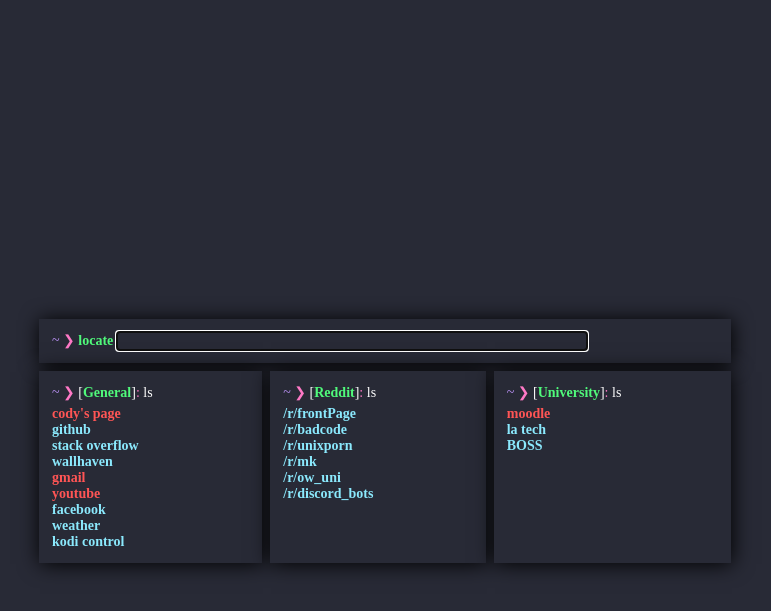
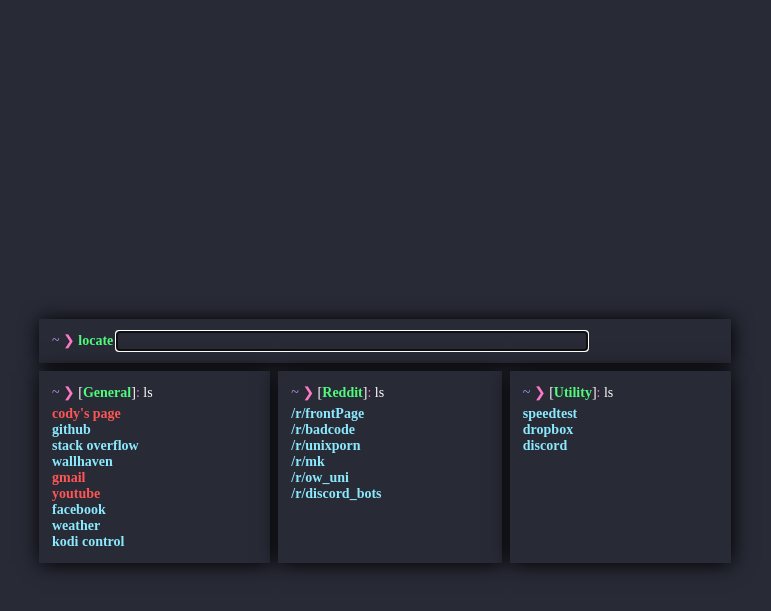
Before and after one commit to zenxr/zenxr.github.io, a Jekyll site: the page startpage/index.html, which Jekyll copies as it is, in a window 1280 px wide. Shown: the top 611 px of the page, without its empty margins (255-1026 px from the left). Built offline with Jekyll 4.4.1, drawn with Linux system fonts in a browser that asks for light colours.

Commit message:
Update index.html

```diff
--- a/startpage/index.html
+++ b/startpage/index.html
@@ -40,10 +40,10 @@
 				</div>
 
 				<div class="linksbox">
-					<h3><span class="blue"> ~ </span> <span class="pink">❯</span> [<span class="green">University</span>]<span class="pink">:</span> ls</h3>
-			        <a class="red"  href="http://moodle.latech.edu">moodle</a>
-              <a class="cyan" href="http://www.latech.edu">la tech</a>
-			        <a class="cyan" href="https://boss.latech.edu">BOSS</a>
+					<h3><span class="blue"> ~ </span> <span class="pink">❯</span> [<span class="green">Utility</span>]<span class="pink">:</span> ls</h3>
+				<a class="cyan"  href="http://www.speedtest.net/">speedtest</a>
+				<a class="cyan"  href="http://www.dropbox.com">dropbox</a>
+				<a class="cyan"  href="https://discordapp.com/">discord</a>
 				</div>
 
 			</div>
```
